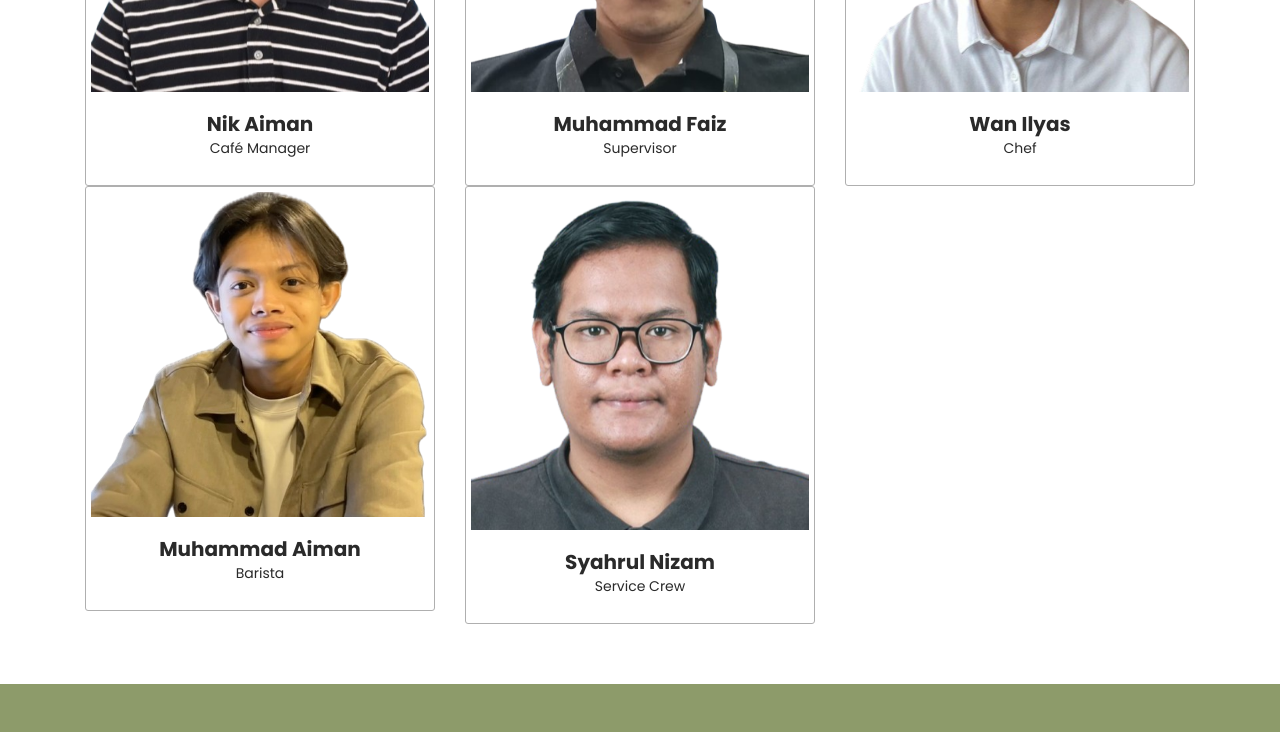
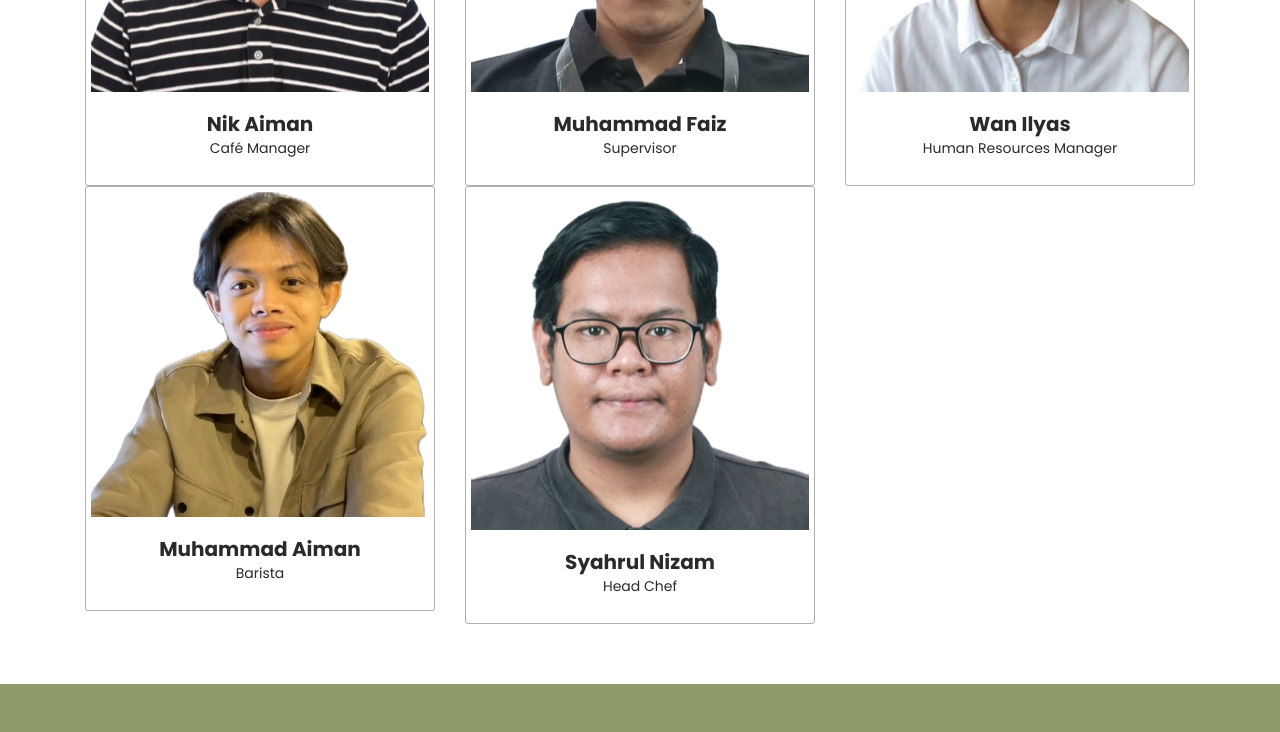
Before and after one commit to nikaimann/corporate_website, a plain HTML site: page owner.html in a window 1280 px wide. Shown: the part 940-1672 px from the top of the page. Drawn offline with Linux system fonts and the light colour scheme.

Commit message:
Update owner.html

```diff
--- a/owner.html
+++ b/owner.html
@@ -160,7 +160,7 @@
                         </div>
                         <div class="down-content">
                             <h4>Wan Ilyas</h4>
-                            <span>Chef</span>
+                            <span>Human Resources Manager</span>
                         </div>
 
 
@@ -206,7 +206,7 @@
                         </div>
                         <div class="down-content">
                             <h4>Syahrul Nizam</h4>
-                            <span>Service Crew</span>
+                            <span>Head Chef</span>
                         </div>
 
     </section>
```
